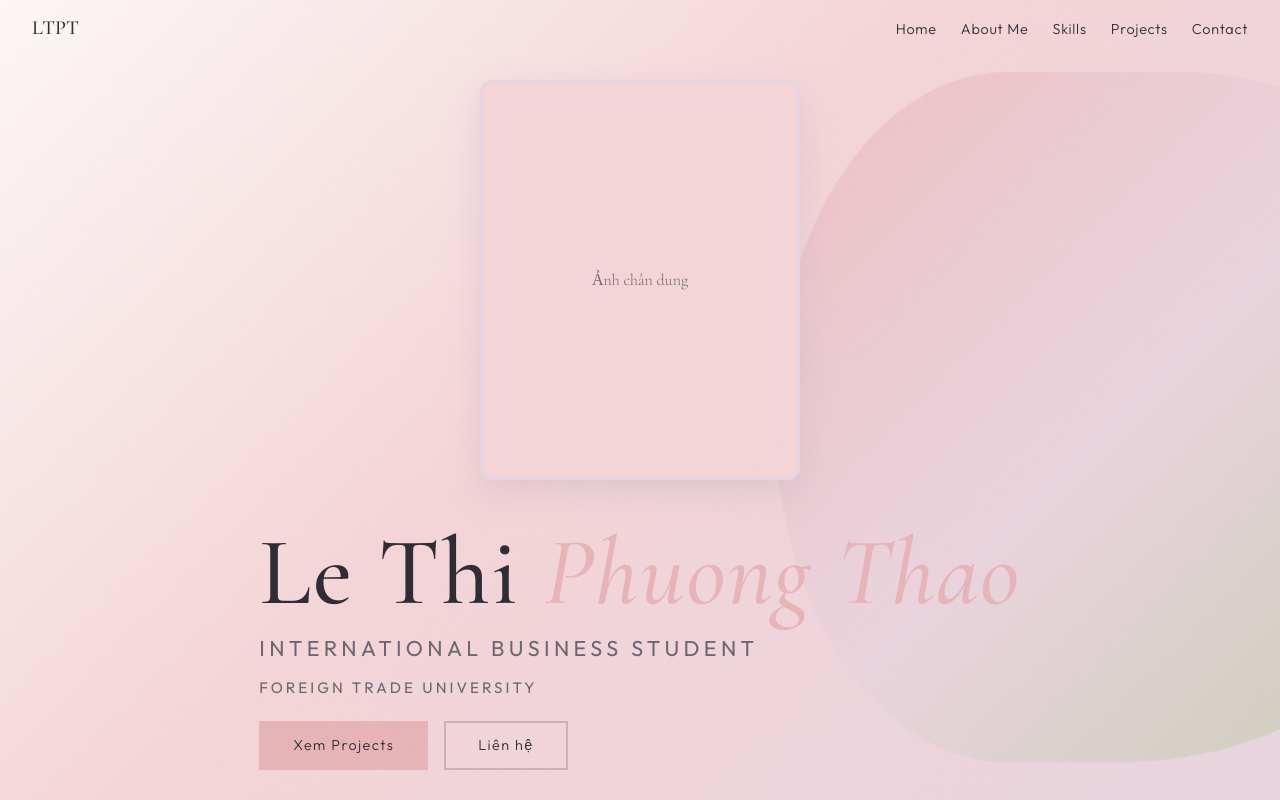
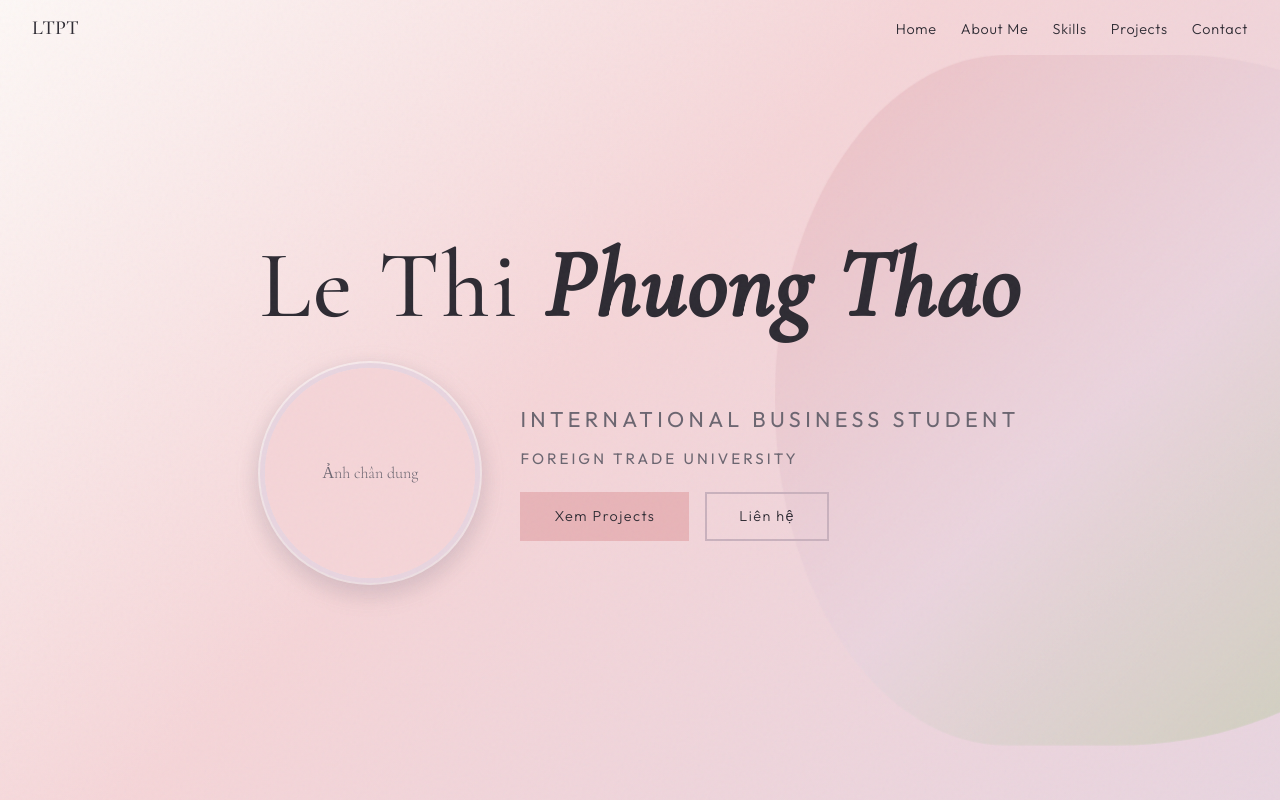
Before and after one commit to thaothao-612/thaothao.github.io-, a plain HTML site: page index.html in a window 1280 px wide. Shown: the top 800 px of the page. Drawn offline with nearby package versions, Linux system fonts and the light colour scheme.

Commit message:
Add files via upload

```diff
--- a/index.html
+++ b/index.html
@@ -161,7 +161,7 @@
       margin-bottom: 0.5rem;
     }
     #hero .hero-family { font-style: normal; color: inherit; }
-    #hero .hero-given { font-style: italic; color: var(--pastel-pink); font-weight: 500; }
+    #hero .hero-given { font-style: italic; color: var(--dark-bg); font-weight: 600; }
     #hero .hero-role {
       font-size: clamp(1rem, 2.5vw, 1.35rem);
       font-weight: 400;
@@ -213,15 +213,20 @@
     }
     #hero .section-inner { text-align: center; }
     #hero .section-inner .hero-wrap { text-align: center; justify-content: center; }
-    /* Khung ảnh 320x400, giữ border & box-shadow */
+    /* Khung ảnh tròn bên trái, viền nổi */
     .hero-portrait-wrap {
+      position: relative;
       flex-shrink: 0;
-      width: 320px;
-      height: 400px;
-      border-radius: 12px;
+      width: 220px;
+      height: 220px;
+      border-radius: 50%;
       overflow: hidden;
-      border: 4px solid var(--pastel-purple-light);
-      box-shadow: 0 12px 32px rgba(201, 177, 189, 0.4);
+      border: 5px solid var(--pastel-purple-light);
+      box-shadow:
+        inset 0 2px 8px rgba(255, 255, 255, 0.4),
+        0 0 0 2px rgba(255, 255, 255, 0.5),
+        0 6px 20px rgba(201, 177, 189, 0.5),
+        0 10px 28px rgba(45, 42, 50, 0.12);
       background: var(--pastel-pink-light);
     }
     .hero-portrait-wrap img {
@@ -243,6 +248,11 @@
     }
     .hero-portrait-wrap.img-failed img { display: none; }
     .hero-portrait-wrap.img-failed .hero-portrait-placeholder { display: flex; }
+    /* Tên đặt ở đầu trang, trên ảnh và nội dung */
+    #hero .hero-name-top {
+      margin-bottom: 1.5rem;
+      text-align: center;
+    }
     /* Staggered animation khi load */
     #hero .hero-wrap > * {
       opacity: 0;
@@ -253,16 +263,18 @@
       opacity: 1;
       transform: translateY(0);
     }
-    #hero.hero-loaded .hero-portrait-wrap { transition-delay: 0.1s; }
-    #hero.hero-loaded .hero-text { transition-delay: 0.2s; }
+    #hero .hero-name-top { opacity: 0; transform: translateY(20px); transition: opacity 0.7s ease, transform 0.7s ease; }
+    #hero.hero-loaded .hero-name-top { opacity: 1; transform: translateY(0); transition-delay: 0.1s; }
+    #hero.hero-loaded .hero-portrait-wrap { transition-delay: 0.2s; }
+    #hero.hero-loaded .hero-text { transition-delay: 0.25s; }
     #hero .hero-text > * { opacity: 0; transform: translateY(16px); transition: opacity 0.6s ease, transform 0.6s ease; }
-    #hero.hero-loaded .hero-text .hero-name { opacity: 1; transform: translateY(0); transition-delay: 0.25s; }
     #hero.hero-loaded .hero-text .hero-role { opacity: 1; transform: translateY(0); transition-delay: 0.4s; }
     #hero.hero-loaded .hero-text .hero-cta-wrap { opacity: 1; transform: translateY(0); transition-delay: 0.55s; }
     #hero .hero-wrap { display: flex; flex-direction: column; align-items: center; gap: 1.5rem; }
     @media (min-width: 769px) {
       #hero .hero-wrap { flex-direction: row; justify-content: center; gap: 2.5rem; text-align: left; }
       #hero .hero-wrap .hero-text { text-align: left; display: flex; flex-direction: column; align-items: flex-start; }
+      .hero-portrait-wrap { order: -1; }
     }
 
     #about {
@@ -435,7 +447,7 @@
       section { padding: 4rem 1.25rem 3rem; min-height: auto; padding-top: 5rem; padding-bottom: 4rem; }
       .skills-categories { grid-template-columns: 1fr; }
       .hero-wrap { flex-direction: column; gap: 1.5rem; }
-      .hero-portrait-wrap { width: min(320px, 88vw); height: min(400px, 110vw); }
+      .hero-portrait-wrap { width: min(220px, 55vw); height: min(220px, 55vw); }
     }
   </style>
 </head>
@@ -461,15 +473,15 @@
   <section id="hero">
     <div class="hero-blob" aria-hidden="true"></div>
     <div class="section-inner">
+      <h1 class="hero-name hero-name-top">
+        <span class="hero-family">Le Thi</span> <span class="hero-given">Phuong Thao</span>
+      </h1>
       <div class="hero-wrap">
         <div class="hero-portrait-wrap" id="heroPortraitWrap">
           <img id="heroPortrait" src="portrait.jpg" alt="Lê Thị Phương Thảo">
           <div class="hero-portrait-placeholder" aria-hidden="true">Ảnh chân dung</div>
         </div>
         <div class="hero-text">
-          <h1 class="hero-name">
-            <span class="hero-family">Le Thi</span> <span class="hero-given">Phuong Thao</span>
-          </h1>
           <p class="hero-role">International Business Student</p>
           <p class="hero-role" style="margin-top: -0.5rem; font-size: 0.95rem;">Foreign Trade University</p>
           <div class="hero-cta-wrap">
```
